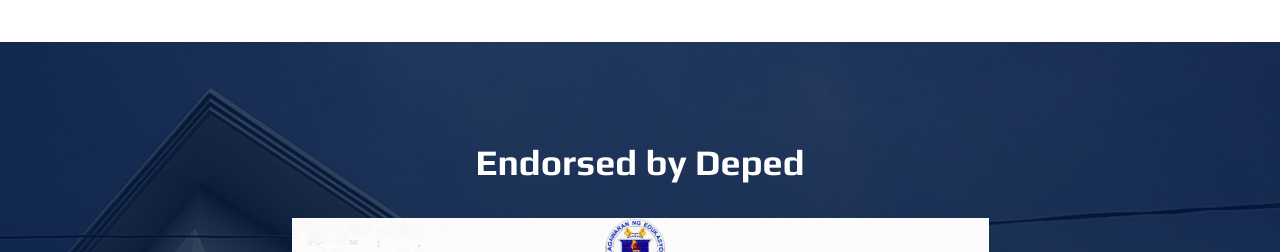
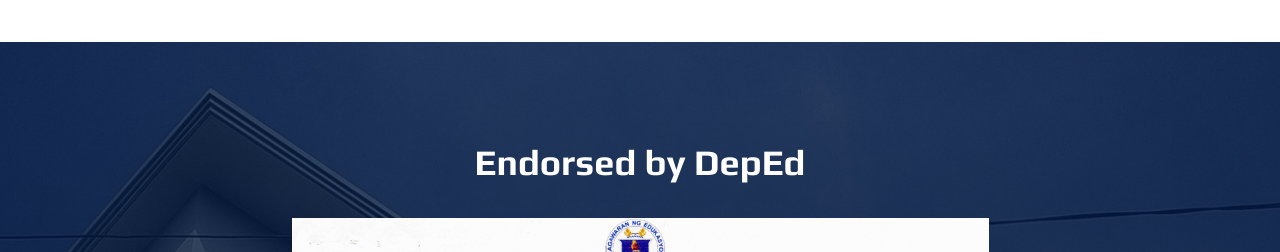
Before and after one commit to Yujinndev/gcrait, a Next.js app: page / in a window 1280 px wide. Shown: the part 4100-4352 px from the top of the page. Built offline with nearby package versions, Linux system fonts and the light colour scheme.

Commit message:
chore: update important details

```diff
--- a/app/page.tsx
+++ b/app/page.tsx
@@ -150,7 +150,7 @@
         }}
       >
         <SectionLayout className="">
-          <Heading text="Endorsed by Deped" className="border-0 text-white" />
+          <Heading text="Endorsed by DepEd" className="border-0 text-white" />
           <div className="flex flex-col items-center justify-center">
             <Image
               src={data?.BRAND?.endorsement}
```
